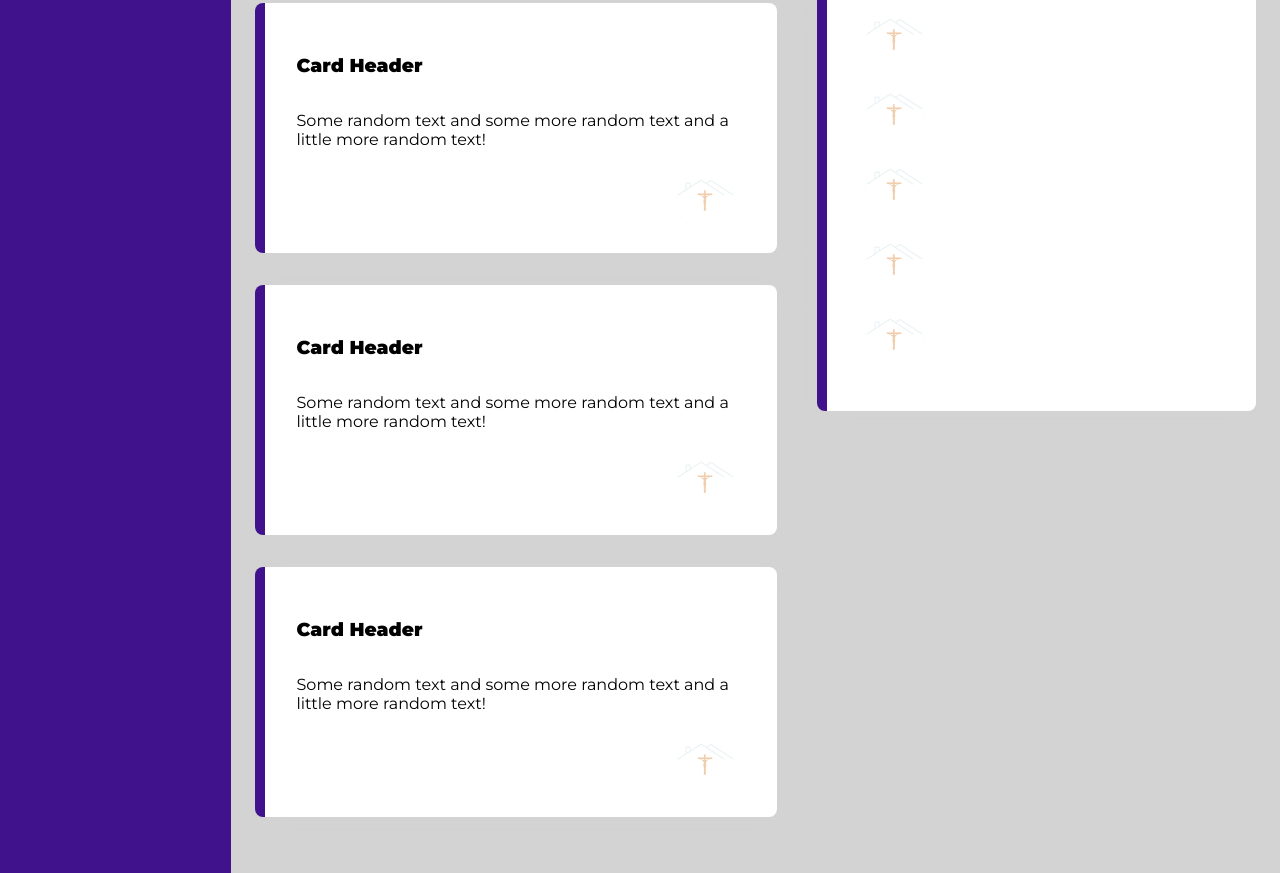
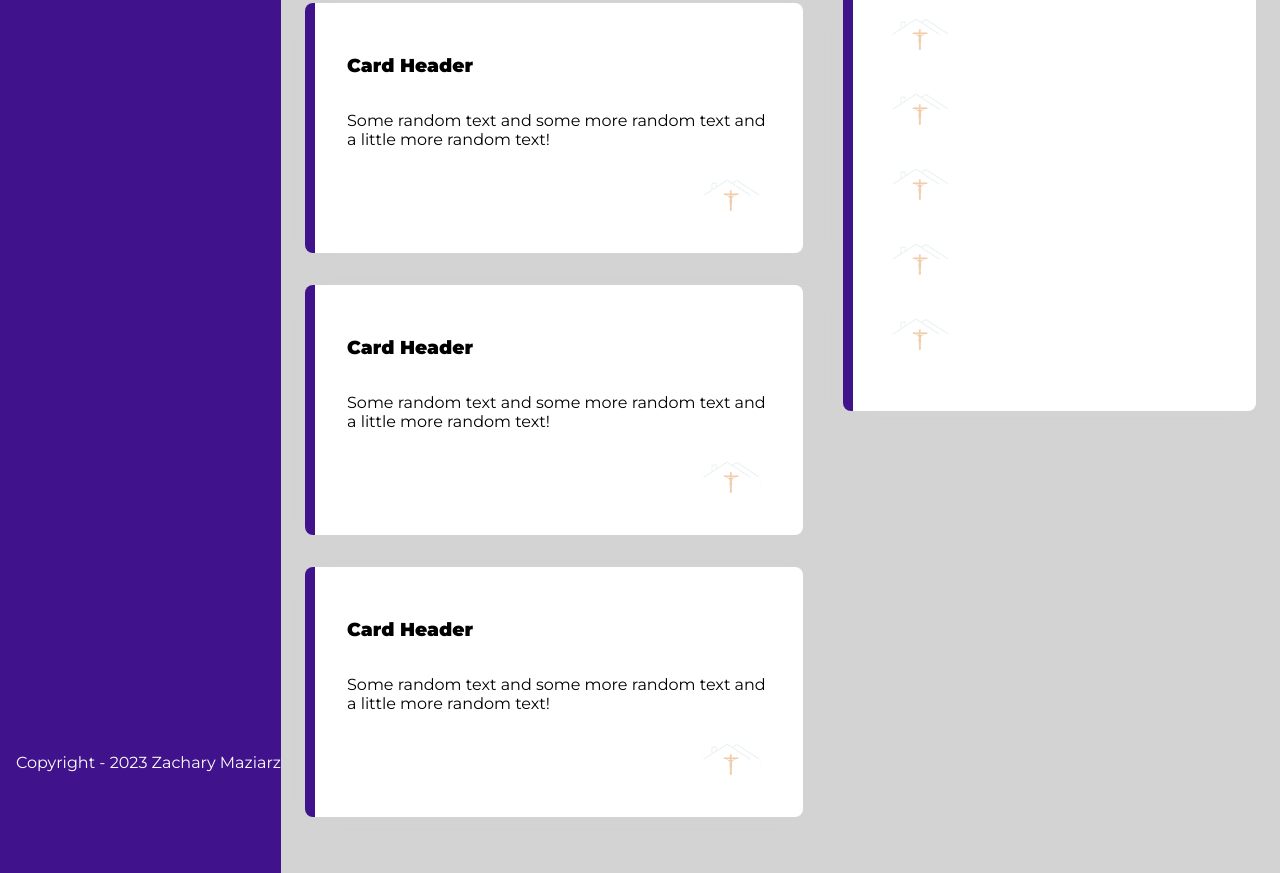
Before and after one commit to zmaz3000/admin-dashboard, a plain HTML site: page index.html in a window 1280 px wide. Shown: the part 1058-1931 px from the top of the page. Drawn offline with Linux system fonts and the light colour scheme.

Commit message:
copyright added to sidebar

```diff
--- a/index.html
+++ b/index.html
@@ -46,6 +46,9 @@
                     <li class="listitem">Settings</li>
                     <li class="listitem">Contact</li>
                 </ul>
+            </div>
+            <div class="sectioncitation">
+                <p>Copyright - 2023 Zachary Maziarz</p>
             </div>
 
         </section>
--- a/styles.css
+++ b/styles.css
@@ -195,6 +195,11 @@ section{
     grid-area: sectionbottom;
 }
 
+.sectioncitation{
+    align-self: center;
+    padding-left: 1rem;
+}
+
 .listitem{
     list-style: none;
     font-size: 1.5rem;
```
